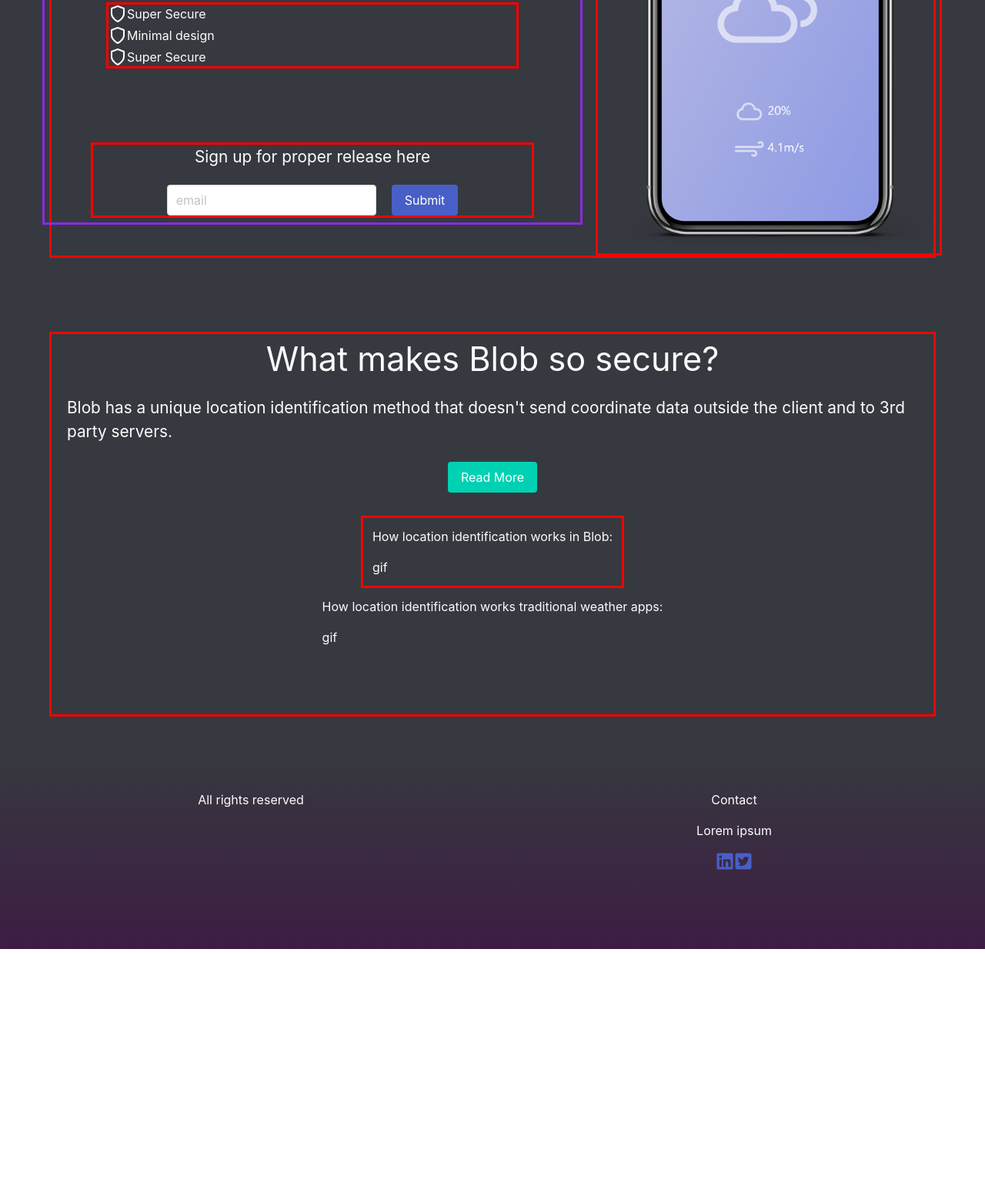
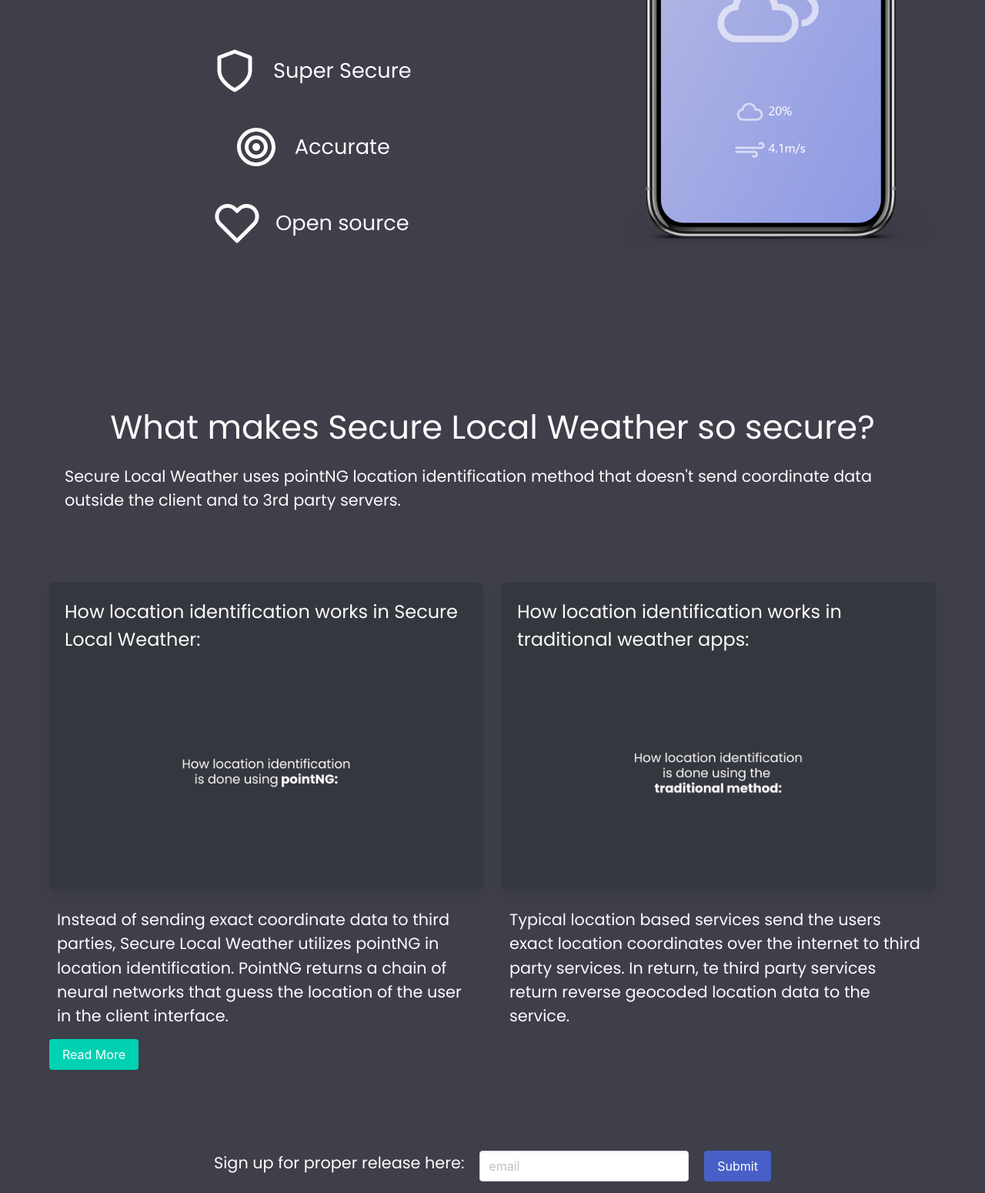
Before and after one commit to Aleksim/weather_lp, a Gatsby site: page / in a window 1280 px wide. Shown: the part 397-1947 px from the top of the page at 77% size. Before the commit the page ends 1630 px from the top, so only its background shows below. Built offline with nearby package versions, Linux system fonts and the light colour scheme; Gatsby itself is replaced by a stand-in of ours.

Commit message:
hinkkaamista

```diff
--- a/gatsby-config.js
+++ b/gatsby-config.js
@@ -15,7 +15,7 @@
     },   {
       resolve: `gatsby-plugin-google-fonts`,
       options: {
-        fonts: [`Permanent Marker`, "Roboto"],
+        fonts: [`Permanent Marker`, "Roboto", "Poppins"],
         display: "swap",
       },
     },],
--- a/src/components/Footer.js
+++ b/src/components/Footer.js
@@ -7,6 +7,7 @@
 const Footer = () => {
 
   return (
+
     <footer className="footer footer-background">
       <div className="content has-text-centered">
         <div className="columns">
@@ -28,6 +29,7 @@
         </div>
       </div>
     </footer>
+
   )
 }
 
--- a/src/components/Hero.js
+++ b/src/components/Hero.js
@@ -2,57 +2,53 @@
 import Phone from '../components/Phone'
 import Form from '../components/Form'
 import { FiShield, FiHeart } from "react-icons/fi"
+import { BiBullseye } from "react-icons/bi";
 
 import "../pages/mystyles.scss"
 import "../css/main.css"
 
 const Hero = () => {
+
+const openInNewTab = (url) => {
+    const newWindow = window.open(url, '_blank', 'noopener,noreferrer')
+    if (newWindow) newWindow.opener = null
+}
+
     return (
         <div className="section">
-            <div className="container showborder column-flex">
-                <div className="columns ">
-                    <div className="column maincolumns is-three-fifths">
+            <div className="container">
+                <div className="columns columns-flex ">
+                    <div className="column  maincolumns is-three-fifths">
                         <div className="content has-text-centered ">
 
-                                <p className="movetocenter heroheader">Blob</p>
-                                <p className="movetocenter hero-value-prop">value prop for the greatest weather app ever created.</p>
-                                <button class="button is-primary is-medium">Try it out now! </button>
+                                <p className="movetocenter heroheader">Secure Local Weather</p>
+                                <p className="movetocenter hero-value-prop">Get your accurate local weather forecast without sending any coordinate data to 3rd party services.</p>
+                                <button onClick={()=>{openInNewTab('https://www.pointng.io/')}} class="button b-text is-primary is-medium">Try it out now! </button>
                                     <div className="section">
-                                        <div className="container features-list showborder">
+                                        <div className="container features-list">
 
                                             <li className="feature-item">
-                                                <FiShield size="2em" className="icon"/>
-                                                <p>Super Secure</p>
+                                                <FiShield size={60}/>
+                                                <p className="feature-item-text">Super Secure</p>
                                             </li>
 
                                             <li className="feature-item">
-                                                <FiShield className="icon" />
-                                                <p>Minimal design</p>
+                                                <BiBullseye size={60}/>
+                                                <p className="feature-item-text">Accurate</p>
                                             </li>
                                             <li className="feature-item">
-                                                <FiShield className="icon" />
-                                                <p>Super Secure</p>
+                                                <FiHeart size={60}/>
+                                                <p className="feature-item-text">Open source</p>
                                             </li>
                                         </div>
                                     </div>
-                            <div className="section">
-                                <div className="container">
-                                    <div className="showborder">
-                                        <p className="sign-up-text">Sign up for proper release here</p>
-                                        <div class="movetocenter">
-                                            <Form />
-                                        </div>
-                                    </div>
-                                </div>
-                            </div>
-
                         </div>
                     </div>
 
 
 
 
-                    <div class="column">
+                    <div class="column ">
                         <Phone />
                     </div>
                 </div>
--- a/src/components/Phone.js
+++ b/src/components/Phone.js
@@ -22,7 +22,7 @@
 
         <div className="movetocenter">
               <Image
-              className="image showborder"
+              className="image "
               style={{
                 height: "auto",
                 width: "450px",
--- a/src/components/Safety.js
+++ b/src/components/Safety.js
@@ -1,33 +1,54 @@
 import React from 'react'
 import "../pages/mystyles.scss"
 import "../css/main.css"
+import traditionalgif from '../assets/traditional.gif'
+import pointng from '../assets/pointng.gif'
+import Form from '../components/Form'
 
 const Safety = () => {
     return (
         <div className="section">
             <div className="container">
-                <div className="showborder safety-main">
+                <div>
                     <h1 className="movetocenter safetyheader">
-                        What makes Blob so secure?
+                        What makes Secure Local Weather so secure?
                     </h1>
                     <div className="description">
-                        <p className="content description-text">Blob has a unique location identification method that doesn't send coordinate data outside the client and to 3rd party servers.</p>
-                        <button class="button is-primary">Read More</button>
+                        <p className="content description-text">Secure Local Weather uses pointNG location identification method that doesn't send coordinate data outside the client and to 3rd party servers.</p>
                     </div>
-                    <div className="columns column-space column-flex-safety">
-                        <div className="column showborder">
-                            <div className="content">
-                                <p>How location identification works in Blob:</p>
-                                <p>gif</p>
+                    <div className="columns columns-space">
+                        <div className="column column-space maincolumns-safety">
+                            <div className="box">
+                            <div className="content ">
+                                <p className="movetocenter animation-text">How location identification works in Secure Local Weather:</p>
+                                <img className="safety-animation" src={pointng} width="300px" alt="Hpw traditional location identification" />
                             </div>
                             </div>
-                            <div className="column">
-                            <div className="content">
-                                <p>How location identification works traditional weather apps:</p>
-                                <p>gif</p>
+                            <p className="animation-text-description">Instead of sending exact coordinate data to third parties, Secure Local Weather utilizes pointNG in location identification. PointNG returns a chain of neural networks that guess the location of the user in the client interface.</p>
+                            <button class="button is-primary animation-button">Read More</button>
+
+                        </div>
+                        <div className="column column-space  maincolumns-safety">
+                            <div className="box">
+                            <div className="content ">
+                                <p className="movetocenter animation-text">How location identification works in traditional weather apps:</p>
+                                <img className="safety-animation" src={traditionalgif} width="300px" alt="Hpw traditional location identification" />
                             </div>
+                            </div>
+                            <p className="animation-text-description">Typical location based services send the users exact location coordinates over the internet to third party services. In return, te third party services return reverse geocoded location data to the service.</p>
                         </div>
                     </div>
+                            <div className="container">
+                                <div className="content">
+                                    <div className="movetocenter sign-up-form">
+                                        <p className="sign-up-text">Sign up for proper release here:</p>
+                                        <div style={{marginLeft:"20px"}}>
+                                            <Form />
+                                        </div>
+                                    </div>
+
+                            </div>
+                            </div>
                 </div>
             </div>
         </div>
--- a/src/css/main.css
+++ b/src/css/main.css
@@ -8,18 +8,24 @@
 
 /* colors */
 .general-background {
-  background-color: #36393f;
+  background-color: #3e3f49;
 }
 
 /*Hero*/
 .heroheader {
   font-size: 3em;
   color: #fcfcfc;
+  font-family: "Poppins";
 }
 
 .hero-value-prop {
-  font-size: 2em;
+  font-size: 1.8em;
   color: #fcfcfc;
+  font-family: "Poppins";
+}
+
+.b-text {
+  font-family: "Poppins";
 }
 
 .column-flex {
@@ -32,10 +38,7 @@
 }
 
 .maincolumns {
-  border-width: 3px;
-  border-style: solid;
-  border-color: blueviolet;
-  height: 650px;
+  height: 800px;
   width: auto;
 }
 
@@ -51,11 +54,11 @@
   flex-direction: column;
   flex-wrap: nowrap;
   justify-content: flex-start;
-  align-items: stretch;
+  align-items: center;
   align-content: stretch;
-  margin-right: 20px;
-  margin-left: 20px;
+
   color: #fcfcfc;
+  margin-top: 35px;
 }
 
 .feature-item {
@@ -65,11 +68,13 @@
   justify-content: flex-start;
   align-items: center;
   align-content: stretch;
+  margin-bottom: 35px;
+  font-family: "Poppins";
 }
 
 .feature-item-text {
   margin-left: 20px;
-  font-size: 1.3rem;
+  font-size: 1.7rem;
 }
 
 .form-container {
@@ -98,17 +103,28 @@
 .sign-up-text {
   color: #fcfcfc;
   font-size: 1.3em;
+  font-family: "Poppins";
 }
 
 .input-style {
   margin-right: 20px;
 }
 
+/*phone*/
+.phone-space {
+  margin-top: 80px;
+}
+
 /*safety*/
-.safety-main {
-  height: 500px;
+.safetyheader {
+  font-size: 2.7em;
+  color: #fcfcfc;
+  font-family: "Poppins";
+}
+
+.maincolumns-safety {
+  height: 600px;
   width: auto;
-  color: #fcfcfc;
 }
 
 .description {
@@ -125,41 +141,57 @@
   margin-right: 20px;
   margin-left: 20px;
   font-size: 1.3em;
+  color: #fcfcfc;
+  font-family: "Poppins";
+}
+
+.columns-space {
+  margin-top: 50px;
 }
 
 .column-space {
   margin-top: 30px;
+  margin-bottom: 50px;
 }
 
-.column-flex-safety {
-  display: flex;
-  flex-direction: column;
-  flex-wrap: nowrap;
-  justify-content: space-around;
-  align-items: center;
-  align-content: center;
+.animation-text {
+  font-size: 1.5em;
+  font-family: "Poppins";
+  color: #fcfcfc;
 }
 
-.comparison {
-  display: flex;
-  flex-direction: row;
-  flex-wrap: nowrap;
-  justify-content: space-around;
-  align-items: center;
-  align-content: space-around;
+.animation-text-description {
+  font-size: 1.3em;
+  padding-left: 10px;
+  padding-right: 10px;
+  margin-bottom: 10px;
+  font-family: "Poppins";
+  color: #fcfcfc;
 }
 
-.safetyheader {
-  font-size: 2.7em;
+.animation-button {
+  margin-top: 5px;
+}
+
+.safety-animation {
+  display: block;
+  margin-left: auto;
+  margin-right: auto;
+  width: 50%;
+}
+
+.sign-up-form {
+  margin-top: 100px;
 }
 
 /*footer color*/
 .footer-background {
-  background: rgb(62, 28, 68);
+  margin-top: 50px;
+  background: rgb(79, 24, 134);
   background: linear-gradient(
     0deg,
-    rgba(62, 28, 68, 1) 0%,
-    rgba(54, 57, 63, 1) 100%
+    rgba(79, 24, 134, 1) 0%,
+    rgba(62, 63, 73, 1) 100%
   );
   color: #fcfcfc;
 }
--- a/src/pages/mystyles.scss
+++ b/src/pages/mystyles.scss
@@ -3,5 +3,6 @@
 // If need, change your variables before importing Bulma
 $title-color: #fff;
 $navbar-background-color: #2a2c2c;
+$box-background-color: #35373e;
 
 @import "~bulma/bulma.sass";
```
Also changed, not shown: src/assets/iphone2020.png (deleted), src/assets/pointng.gif (added), src/assets/traditional.gif (added).
